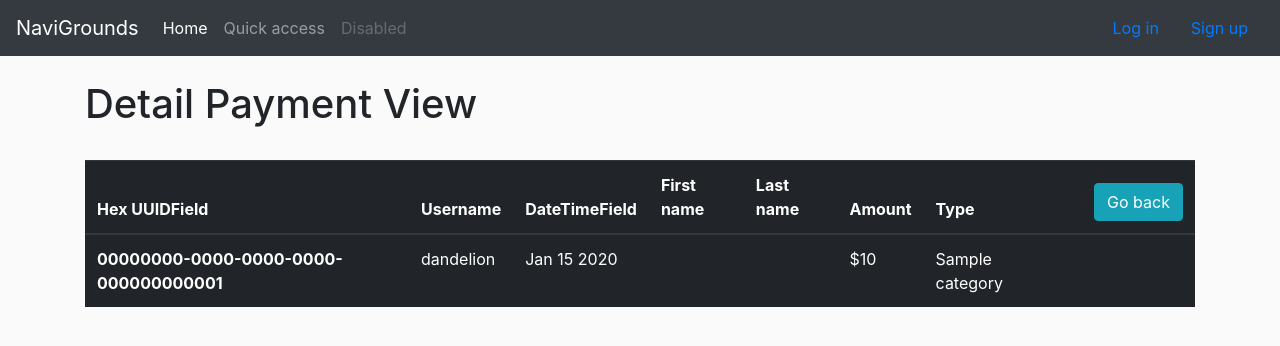
After one commit to daniel-grinevich/NaviGrounds, a Django app: page /contrib_home/detail/00000000-0000-0000-0000-000000000001 in a window 1280 px wide. The commit adds this page. Shown: the top 346 px of the page. Run offline with Django 3.2, Linux system fonts and the light colour scheme; data comes from the database, SQL or seed files in the repository; tables that the repository leaves empty hold one stand-in row (values such as "Sample post"); parts of the project's set-up code (start-up, migrations or seed data) failed here and were passed over; some libraries are stand-ins or nearby versions.

Commit message:
new table, new type model, new filters, new detial view, new queries

```diff
--- a/financial/filters.py
+++ b/financial/filters.py
@@ -24,7 +24,8 @@ class PaymentFilter(django_filters.FilterSet):
         fields = {
             'id': ['icontains'],
             'author__username': ['icontains'],
-            'author__first_name': ['icontains']
+            'author__first_name': ['icontains'],
+            'type__name': ['icontains']
         }
 
     def filter_by_order(self, queryset, time_posted, value):
--- a/financial/models.py
+++ b/financial/models.py
@@ -4,11 +4,19 @@ import uuid
 from django.urls import reverse
 
 # Create your models here.
+class Category(models.Model):
+    name = models.CharField(max_length=100)
+
+    def __str__(self):
+        return f'{self.name}'
+
+
 class Payment(models.Model):
     id = models.UUIDField(primary_key=True, default=uuid.uuid4, editable=False)
     amount = models.IntegerField(default=0)
     receipt_img = models.ImageField(upload_to='receipt_pics',null=True)
     author = models.ForeignKey(User, on_delete=models.CASCADE, null=True)
+    type = models.ManyToManyField(Category)
     time_posted = models.DateTimeField(auto_now_add=True)
 
     def __str__(self):
--- /dev/null
+++ b/financial/templates/financial/payment_detail.html
@@ -0,0 +1,35 @@
+{% extends "blog/base.html" %}
+{% block content %}
+<br>
+<h1>Detail Payment View</h1>
+<br>
+<table class="table table-hover table-dark">
+  <thead>
+    <tr>
+      <th scope="col">Hex UUIDField</th>
+      <th scope="col">Username</th>
+      <th scope="col">DateTimeField</th>
+      <th scope="col">First name</th>
+      <th scope="col">Last name</th>
+      <th scope="col">Amount</th>
+      <th scope="col">Type</th>
+      <th scope="col"></th>
+      <th>
+          <a type="btn" class="btn btn-info" href="{% url 'contrib-home' %}">Go back<a>
+      </th>
+    </tr>
+  </thead>
+  <tbody>
+    <tr>
+      <th scope="row">{{ object.id }}</th>
+      <td>{{ object.author }}</td>
+      <td>{{ object.time_posted | date:"M d Y" }}</td>
+      <td>{{ object.author.first_name }}</td>
+      <td>{{ object.author.last_name }}</td>
+      <td>${{ object.amount }}</td>
+      <td>{{ object.type.all|join:"" }}</td>
+      <td></td>
+    </tr>
+  </tbody>
+</table>
+{% endblock content %}
--- a/financial/urls.py
+++ b/financial/urls.py
@@ -2,7 +2,8 @@ from django.urls import path
 from .views import (
     PaymentListView,
     CreatePayment,
-    DeleteView
+    DeleteView,
+    PaymentDetailView
 )
 from . import views
 
@@ -11,5 +12,6 @@ urlpatterns = [
     path('contrib_home/', PaymentListView.as_view(), name='contrib-home'),
     #path('contrib_home/', views.contrib_home, name='contrib_home'),
     path('contrib_home/delete/(?P<pk>[0-9]+)$', DeleteView.as_view(), name='delete-view'),
+    path('contrib_home/detail/<uuid:pk>', PaymentDetailView.as_view(), name='payment-detail'),
     path('contrib_home/new/', CreatePayment.as_view(), name='payment-create')
 ]
--- a/financial/views.py
+++ b/financial/views.py
@@ -10,9 +10,10 @@ from django.contrib.auth.models import User
 from django.views.generic import (
         ListView,
         CreateView,
-        DeleteView
+        DeleteView,
+        DetailView
 )
-from .models import Payment
+from .models import Payment, Category
 from .filters import PaymentFilter
 
 
@@ -35,7 +36,7 @@ class PaymentListView(LoginRequiredMixin, ListView):
 
 class CreatePayment(LoginRequiredMixin, SuccessMessageMixin, CreateView):
     model = Payment
-    fields = ['amount']
+    fields = ['amount','type']
 
     def form_valid(self, form):
         form.instance.author = self.request.user
@@ -61,3 +62,11 @@ class DeleteView(SuccessMessageMixin, DeleteView):
         return HttpResponseRedirect(self.get_success_url())
         #form = PaymentCreateForm()
         #return render(request, 'financial/payment_form.html', {'form': form})
+
+class PaymentDetailView(DetailView):
+    model = Payment
+    #template_name = 'financial/contrib_home/payment_detail.html'
+    #context_object_name = 'Payment'
+
+    #def get_object(self):
+        #return Payment.objects.get(pk=self.kwargs['pk'])
```
Also changed, not shown: financial/templates/financial/contrib_home.html (+11 -3 lines), financial/migrations/0008_auto_20201209_0159.py (added).
